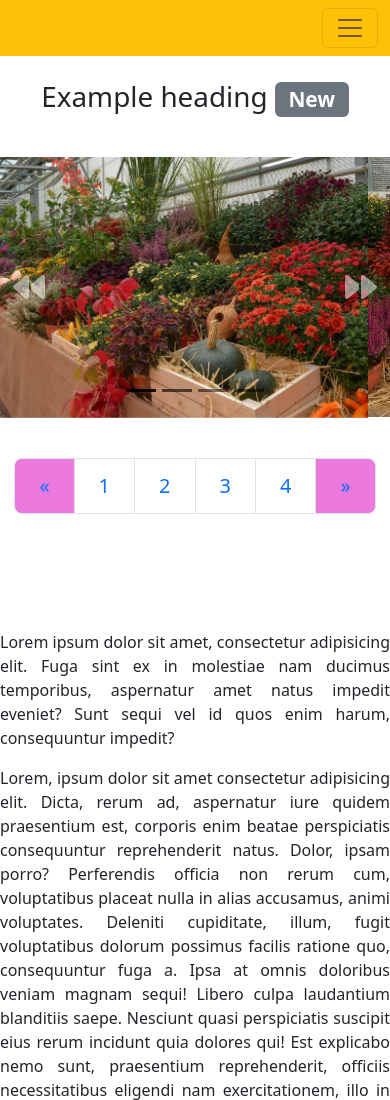
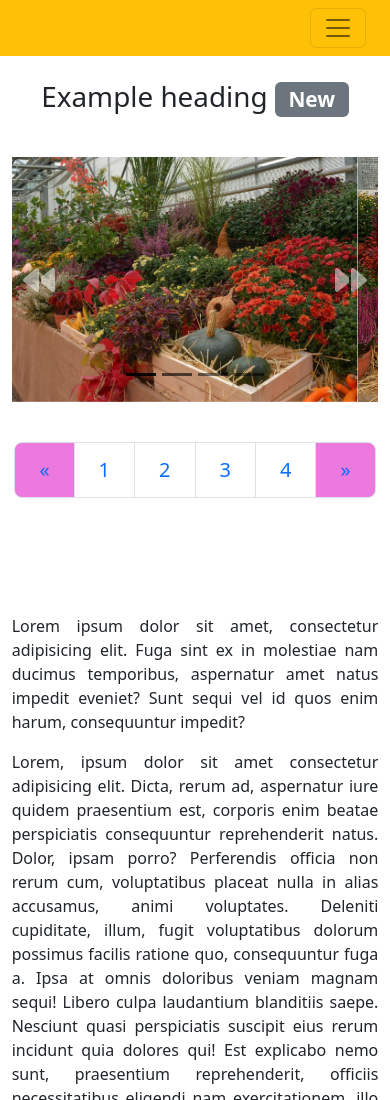
Before and after one commit to AleksandraMN/Bootstrap-work, a plain HTML site: page index.html in a window 390 px wide. Shown: the top 1100 px of the page. Drawn offline with nearby package versions, Linux system fonts and the light colour scheme.

Commit message:
Update style.css

```diff
--- a/style.css
+++ b/style.css
@@ -56,3 +56,11 @@ h1 {
 .pagination_bc {
    background-color: rgb(235, 121, 222);
 }
+
+
+@media(max-width: 900px) {
+  .center {
+    padding-left: calc(50% - 47%);
+    padding-right: calc(50% - 47%);
+    width: 100vw;
+  }
```
